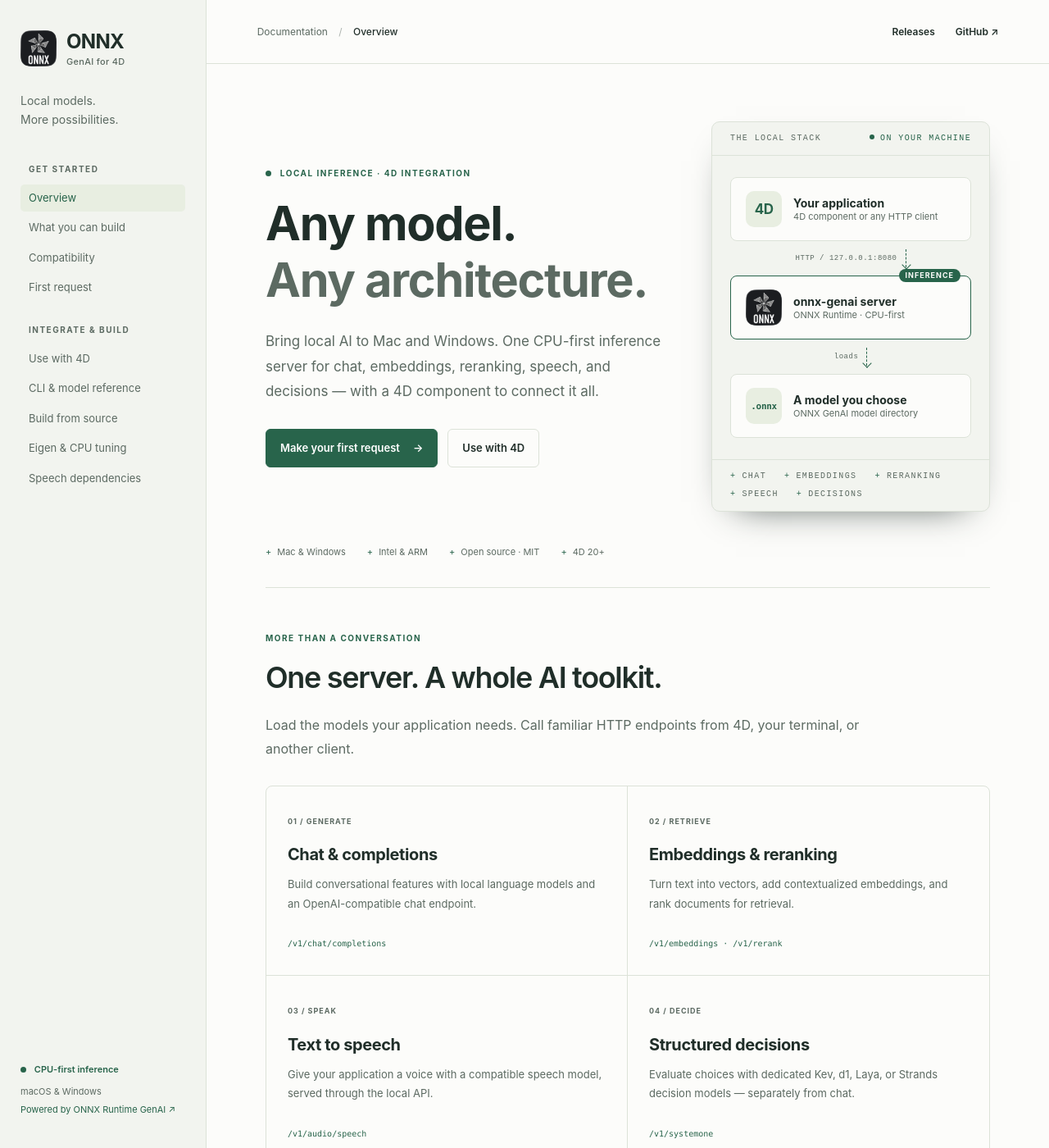
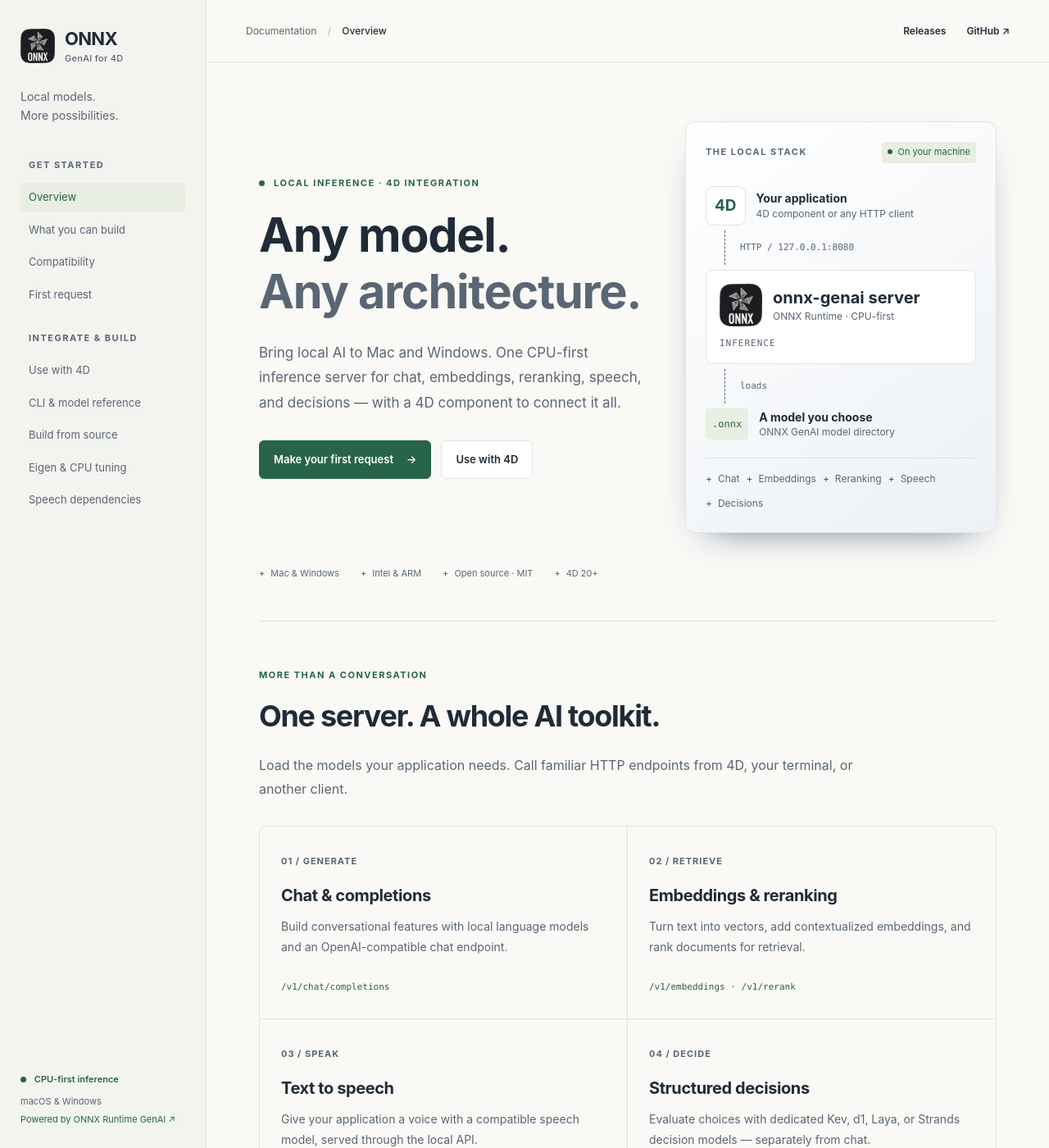
Before and after one commit to miyako/onnx-genai, a Jekyll site: the page built from index.html, in a window 1280 px wide and 1400 px high. Shown: the whole window at 82% size. Built offline with Jekyll 4.4.1, drawn with Linux system fonts in a browser that asks for light colours.

Commit message:
Align ONNX documentation with the shared five-site design
Standardize shell, typography, stack panel, component spacing, responsive layout and light/dark tokens. Document the shared guideline while preserving ONNX content and links.

Co-authored-by: Copilot App <223556219+Copilot@users.noreply.github.com>

```diff
--- a/_config.yml
+++ b/_config.yml
@@ -21,6 +21,7 @@ exclude:
   - "resources"
   - "LICENSE"
   - "README.md"
+  - "SITE-DESIGN.md"
   - "Gemfile"
   - "cpp"
   - "onnxruntime-genai"
--- a/_layouts/default.html
+++ b/_layouts/default.html
@@ -13,7 +13,7 @@
     <a class="skip-link" href="#main">Skip to content</a>
     <aside class="sidebar">
       <a class="brand" href="{{ '/' | relative_url }}" aria-label="ONNX GenAI home">
-        <img src="{{ site.logo | relative_url }}" width="44" height="44" alt="">
+        <img src="{{ site.logo | relative_url }}" width="42" height="42" alt="">
         <span>ONNX<span class="brand-subtitle">GenAI for 4D</span></span>
       </a>
       <p class="sidebar-caption">Local models.<br>More possibilities.</p>
@@ -41,7 +41,7 @@
         <span>Documentation <span aria-hidden="true">/</span> <strong>{{ page.title | default: page.name | remove: '.md' | escape }}</strong></span>
         <div><a href="{{ site.github.repository_url }}/releases">Releases</a><a href="{{ site.github.repository_url }}">GitHub <span aria-hidden="true">&#8599;</span></a></div>
       </header>
-      <main id="main" class="{% if page.landing %}landing{% else %}document{% endif %}">
+      <main id="main" tabindex="-1" class="{% if page.landing %}landing{% else %}document{% endif %}">
         {{ content }}
       </main>
       <footer class="site-footer">
--- a/assets/css/site.css
+++ b/assets/css/site.css
@@ -1,13 +1,16 @@
 :root {
-  color-scheme: light;
-  --paper: #fcfcfa;
-  --surface: #f2f4ef;
-  --ink: #202e29;
-  --muted: #5c6a62;
-  --line: #dce2d8;
+  color-scheme: light dark;
+  --paper: #faf9f6;
+  --surface: #fff;
+  --sidebar-bg: #f3f3ef;
+  --ink: #202b38;
+  --muted: #596675;
+  --line: #e0e3e5;
   --accent: #28644b;
   --soft: #e8eee1;
-  --code: #172a25;
+  --code: #122b3b;
+  --panel-end: #edf1f5;
+  --panel-shadow: 0 18px 45px -30px #233c60;
   --sidebar: 252px;
 }
 * { box-sizing: border-box; }
@@ -21,76 +24,78 @@ p { margin: 0 0 20px; }
 h1, h2, h3, h4, h5, h6 { color: var(--ink); line-height: 1.2; }
 h1, h2 { letter-spacing: -1.3px; }
 h1 { font-size: clamp(36px, 4.5vw, 64px); font-weight: 650; margin: 0 0 25px; }
-h2 { font-size: clamp(27px, 3vw, 36px); font-weight: 620; margin: 0 0 22px; }
+h2 { font-size: clamp(27px, 3vw, 36px); font-weight: 650; margin: 0 0 24px; }
 h3 { font-size: 20px; letter-spacing: -.4px; }
 .skip-link { position: fixed; top: -100px; left: 16px; z-index: 20; padding: 10px 20px; background: var(--ink); color: var(--paper); }
 .skip-link:focus { top: 12px; }
-.sidebar { position: fixed; inset: 0 auto 0 0; display: flex; flex-direction: column; width: var(--sidebar); padding: 36px 25px; background: var(--surface); border-right: 1px solid var(--line); overflow-y: auto; }
-.brand { display: flex; align-items: center; gap: 12px; color: var(--ink); text-decoration: none; font-size: 24px; font-weight: 750; line-height: 1.25; letter-spacing: -.7px; }
-.brand img { flex: 0 0 44px; border-radius: 10px; }
+.sidebar { position: fixed; inset: 0 auto 0 0; display: flex; flex-direction: column; width: var(--sidebar); padding: 34px 25px 24px; background: var(--sidebar-bg); border-right: 1px solid var(--line); overflow-y: auto; }
+.brand { display: flex; align-items: center; gap: 12px; color: var(--ink); text-decoration: none; font-size: 22px; font-weight: 700; line-height: 1.25; letter-spacing: -.7px; }
+.brand img { flex: 0 0 42px; width: 42px; border-radius: 10px; }
 .brand-subtitle { display: block; margin-top: 3px; color: var(--muted); font-size: 11px; font-weight: 500; letter-spacing: .3px; }
 .sidebar-caption { margin: 28px 0 18px; color: var(--muted); font-size: 14px; line-height: 1.65; }
-nav { display: flex; flex-direction: column; gap: 3px; }
-.nav-label, .eyebrow, .feature-index { font-size: 10px; font-weight: 700; letter-spacing: 1.5px; text-transform: uppercase; }
+nav { display: flex; flex-direction: column; gap: 4px; }
+.nav-label, .eyebrow, .feature-index { font-size: 11px; font-weight: 700; letter-spacing: 1.5px; text-transform: uppercase; }
 .nav-label { color: var(--muted); margin: 22px 10px 7px; }
-nav a { padding: 7px 10px; color: var(--muted); border-radius: 5px; text-decoration: none; font-size: 13px; line-height: 1.5; }
+nav a { padding: 8px 10px; color: var(--muted); border-radius: 5px; text-decoration: none; font-size: 13px; line-height: 1.5; }
 nav a:hover, nav a[aria-current] { color: var(--accent); background: var(--soft); }
 .sidebar-bottom { margin-top: auto; padding-top: 44px; color: var(--muted); font-size: 11px; line-height: 2; }
 .sidebar-bottom a { text-decoration: none; }
 .runtime-label { display: block; color: var(--accent); font-weight: 600; margin-bottom: 5px; }
 .status-dot { display: inline-block; width: 7px; height: 7px; margin-right: 7px; background: var(--accent); border-radius: 50%; }
 .workspace { margin-left: var(--sidebar); }
-.topbar { display: flex; align-items: center; justify-content: space-between; gap: 20px; min-height: 78px; padding: 18px 6%; border-bottom: 1px solid var(--line); color: var(--muted); font-size: 12px; }
+.topbar { display: flex; flex-wrap: wrap; align-items: center; justify-content: space-between; gap: 12px 20px; min-height: 76px; padding: 18px 48px; border-bottom: 1px solid var(--line); color: var(--muted); font-size: 12px; }
 .topbar strong { font-weight: 500; color: var(--ink); }
 .topbar > span > span { margin: 0 10px; opacity: .5; }
-.topbar div { display: flex; gap: 25px; }
+.topbar div { display: flex; flex-wrap: wrap; gap: 12px 25px; }
 .topbar a { color: var(--ink); font-weight: 600; text-decoration: none; }
-main, .site-footer { max-width: 1140px; margin: auto; padding: 0 7%; }
+main, .site-footer { max-width: 1240px; margin: auto; padding: 0 64px; }
 main { min-width: 0; }
-.landing section { padding: 52px 0; border-bottom: 1px solid var(--line); }
-.landing .hero { display: grid; grid-template-columns: minmax(0, 1fr) 340px; align-items: center; column-gap: 44px; padding: 70px 0 32px; }
+.landing section { padding: 56px 0; border-bottom: 1px solid var(--line); }
+.landing .hero { display: grid; grid-template-columns: minmax(0, 1.2fr) minmax(300px, 380px); align-items: center; gap: 0 44px; padding: 72px 0 48px; }
+.hero-copy { min-width: 0; }
 .eyebrow { margin-bottom: 18px; color: var(--accent); }
 .hero h1 span { color: var(--muted); }
 .lede { max-width: 610px; color: var(--muted); font-size: 17px; line-height: 1.8; }
 .actions { display: flex; flex-wrap: wrap; gap: 12px; margin-top: 30px; }
-.button { display: inline-flex; align-items: center; justify-content: center; gap: 16px; padding: 11px 17px; border: 1px solid var(--line); border-radius: 6px; color: var(--ink); text-decoration: none; font-size: 13px; font-weight: 600; }
+.button { display: inline-flex; align-items: center; justify-content: center; gap: 16px; min-height: 44px; padding: 11px 17px; border: 1px solid var(--line); border-radius: 6px; background: var(--surface); color: var(--ink); text-decoration: none; font-size: 13px; font-weight: 600; }
 .button:hover { background: var(--soft); }
 .button.primary { color: #fff; background: var(--accent); border-color: var(--accent); }
 .button.primary:hover { filter: brightness(1.12); }
 .hero-meta { grid-column: 1 / -1; display: flex; flex-wrap: wrap; gap: 8px 26px; margin-top: 40px; color: var(--muted); font-size: 11px; }
 .hero-meta span::before { content: "+"; color: var(--accent); margin-right: 7px; }
-.stack-panel { min-width: 0; border: 1px solid var(--line); border-radius: 10px; background: var(--surface); box-shadow: 0 18px 45px -30px var(--ink); overflow: hidden; }
-.panel-top, .panel-bottom { display: flex; flex-wrap: wrap; justify-content: space-between; gap: 6px 18px; padding: 12px 22px; color: var(--muted); font: 10px/1.6 ui-monospace, "SFMono-Regular", monospace; letter-spacing: 1.4px; text-transform: uppercase; }
-.panel-top { border-bottom: 1px solid var(--line); }
-.panel-bottom { justify-content: flex-start; gap: 6px 22px; border-top: 1px solid var(--line); }
+.stack-panel { min-width: 0; padding: 24px; border: 1px solid var(--line); border-radius: 12px; background: linear-gradient(145deg, var(--surface), var(--panel-end)); box-shadow: var(--panel-shadow); }
+.panel-top, .panel-bottom { display: flex; flex-wrap: wrap; gap: 8px; color: var(--muted); font-size: 12px; }
+.panel-top { align-items: center; justify-content: space-between; gap: 10px; margin-bottom: 28px; }
+.panel-label { font-size: 11px; font-weight: 700; letter-spacing: 1.5px; text-transform: uppercase; }
+.panel-bottom { padding-top: 14px; border-top: 1px solid var(--line); }
 .panel-bottom span::before { content: "+"; color: var(--accent); margin-right: 7px; }
-.panel-tag { color: var(--accent); }
+.panel-tag { padding: 3px 7px; border-radius: 4px; background: var(--soft); color: var(--accent); font-size: 11px; }
 .panel-tag::before { content: ""; display: inline-block; width: 6px; height: 6px; margin-right: 7px; background: var(--accent); border-radius: 50%; vertical-align: 1px; }
-.stack-flow { display: flex; flex-direction: column; align-items: stretch; padding: 26px 22px; }
-.stack-node { position: relative; display: flex; flex: 1 1 0; align-items: center; gap: 14px; min-width: 0; padding: 16px 18px; background: var(--paper); border: 1px solid var(--line); border-radius: 8px; }
-.engine-node { border-color: var(--accent); }
-.node-mark { display: grid; place-items: center; flex: 0 0 44px; height: 44px; border-radius: 10px; background: var(--soft); color: var(--accent); font-size: 17px; font-weight: 750; letter-spacing: -.5px; }
-.file-mark { font: 650 11px/1 ui-monospace, "SFMono-Regular", Consolas, monospace; letter-spacing: -.3px; }
-.node-logo { flex: 0 0 44px; border-radius: 10px; }
+.stack-node { display: flex; align-items: center; gap: 13px; min-width: 0; }
+.engine-node { flex-wrap: wrap; padding: 16px; border: 1px solid var(--line); border-radius: 8px; background: var(--surface); }
+.model-node { margin: 0 0 22px; }
+.node-mark { flex: 0 0 auto; padding: 6px 10px; border: 1px solid var(--line); border-radius: 9px; background: var(--surface); color: var(--accent); font-size: 19px; font-weight: 700; }
+.file-mark { padding: 10px 8px; border: 0; border-radius: 5px; background: var(--soft); font: 12px/1.5 "SFMono-Regular", Consolas, "Liberation Mono", monospace; }
+.node-logo { flex: 0 0 52px; width: 52px; border-radius: 10px; }
 .node-text { display: flex; flex-direction: column; min-width: 0; line-height: 1.4; }
-.node-text strong { font-size: 14px; font-weight: 650; }
-.node-text small { color: var(--muted); font-size: 11px; }
-.node-badge { position: absolute; top: -9px; right: 12px; padding: 0 8px; background: var(--accent); color: var(--paper); border-radius: 99px; font-size: 9px; font-weight: 700; letter-spacing: 1px; text-transform: uppercase; }
-.stack-link { display: flex; flex: 0 0 auto; flex-direction: row; align-items: center; justify-content: center; gap: 10px; padding: 10px 0; color: var(--muted); font: 9px/1.4 ui-monospace, "SFMono-Regular", monospace; letter-spacing: .5px; text-align: center; }
-.link-line { position: relative; width: 0; height: 22px; border-left: 1px dashed var(--accent); }
-.link-line::after { content: ""; position: absolute; left: -4px; bottom: -1px; width: 7px; height: 7px; border-top: 1px solid var(--accent); border-right: 1px solid var(--accent); transform: rotate(135deg); }
+.node-text strong { font-size: 14px; line-height: 1.4; font-weight: 650; }
+.node-text small { color: var(--muted); font-size: 12px; line-height: 1.5; }
+.engine-node .node-text { flex: 1 1 120px; }
+.engine-node strong { font-size: 20px; }
+.node-badge { flex: 0 0 100%; color: var(--muted); font: 11px/1.5 "SFMono-Regular", Consolas, "Liberation Mono", monospace; letter-spacing: 1px; text-transform: uppercase; }
+.stack-link { margin: 6px 0 6px 23px; padding: 10px 18px; border-left: 1px dashed var(--muted); color: var(--muted); font: 11px/2 "SFMono-Regular", Consolas, "Liberation Mono", monospace; overflow-wrap: anywhere; }
 .section-intro { max-width: 730px; color: var(--muted); }
 .capability-grid { display: grid; grid-template-columns: repeat(2, minmax(0, 1fr)); margin-top: 30px; border: 1px solid var(--line); border-radius: 8px; overflow: hidden; }
 .capability { padding: 26px; min-width: 0; }
 .capability:nth-child(odd) { border-right: 1px solid var(--line); }
 .capability:nth-child(-n+2) { border-bottom: 1px solid var(--line); }
-.feature-index { color: var(--muted); font-size: 9px; letter-spacing: 1px; }
+.feature-index { color: var(--muted); font-size: 11px; letter-spacing: 1px; }
 .capability h3 { margin: 17px 0 13px; }
-.capability p, .card p { font-size: 13px; line-height: 1.8; color: var(--muted); }
-.capability > code { font-size: 10px; color: var(--accent); }
+.capability p, .card p { font-size: 14px; line-height: 1.8; color: var(--muted); }
+.capability > code { font-size: 11px; color: var(--accent); }
 .section-note { margin: 23px 0 0; font-size: 12px; color: var(--muted); }
 .cards { display: grid; grid-template-columns: repeat(2, minmax(0, 1fr)); gap: 18px; }
-.card { display: flex; flex-direction: column; padding: 27px; border: 1px solid var(--line); border-radius: 8px; background: var(--surface); color: var(--ink); text-decoration: none; transition: transform .2s, border-color .2s; }
+.card { display: flex; flex-direction: column; padding: 26px; border: 1px solid var(--line); border-radius: 8px; background: var(--surface); color: var(--ink); text-decoration: none; transition: transform .2s, border-color .2s; }
 .card:hover { transform: translateY(-2px); border-color: var(--accent); }
 .card h3 { margin: 24px 0 14px; }
 .card h3 span { color: var(--accent); }
@@ -98,27 +103,27 @@ main { min-width: 0; }
 .table-wrap { margin: 27px 0; overflow-x: auto; border: 1px solid var(--line); border-radius: 7px; }
 table { width: 100%; border-collapse: collapse; text-align: left; font-size: 13px; }
 caption { padding: 12px 16px; background: var(--surface); color: var(--muted); text-align: left; font-size: 11px; font-weight: 600; }
-th, td { padding: 15px 16px; border-bottom: 1px solid var(--line); vertical-align: top; }
+th, td { padding: 14px 16px; border-bottom: 1px solid var(--line); vertical-align: top; }
 thead th { border-top: 1px solid var(--line); color: var(--muted); font-size: 11px; }
 tbody th { font-weight: 600; }
 .table-wrap tbody tr:last-child > * { border-bottom: 0; }
-.pill { display: inline-block; margin-bottom: 5px; padding: 2px 7px; border-radius: 4px; background: var(--soft); color: var(--accent); font-size: 10px; white-space: nowrap; }
-.callout { padding: 20px 24px; background: var(--soft); border-left: 3px solid var(--accent); border-radius: 0 6px 6px 0; font-size: 13px; margin-top: 25px; }
+.pill { display: inline-block; margin-bottom: 5px; padding: 2px 7px; border-radius: 4px; background: var(--soft); color: var(--accent); font-size: 11px; white-space: nowrap; }
+.callout { padding: 22px 24px; background: var(--soft); border-left: 3px solid var(--accent); border-radius: 0 6px 6px 0; font-size: 14px; margin-top: 25px; }
 .callout p { margin: 5px 0 0; }
 code { font-family: "SFMono-Regular", Consolas, "Liberation Mono", monospace; font-size: .85em; overflow-wrap: anywhere; }
 p code, li code, td code { padding: 2px 4px; background: var(--surface); border-radius: 3px; }
-pre { max-width: 100%; margin: 0 0 24px; padding: 24px; overflow-x: auto; background: var(--code); color: #e5eee0; border: 0; border-radius: 7px; font-size: 12px; line-height: 1.85; tab-size: 2; }
+pre { max-width: 100%; margin: 0 0 24px; padding: 24px; overflow-x: auto; background: var(--code); color: #faf6e4; border: 0; border-radius: 7px; font-family: "SFMono-Regular", Consolas, "Liberation Mono", monospace; font-size: 13px; line-height: 1.85; tab-size: 2; }
 pre code { font-size: inherit; overflow-wrap: normal; }
 .highlight { background: var(--code); border-radius: 7px; }
 .highlight pre { background: transparent; }
-.code-heading { display: flex; justify-content: space-between; gap: 15px; margin: 28px 0 9px; color: var(--muted); font-size: 10px; letter-spacing: .5px; }
+.code-heading { display: flex; flex-wrap: wrap; justify-content: space-between; gap: 8px 15px; margin: 28px 0 9px; color: var(--muted); font-size: 11px; letter-spacing: .5px; }
 .code-wrapper { position: relative; min-width: 0; }
-.code-wrapper pre { padding-top: 45px; }
-.copy-btn { display: flex; align-items: center; gap: 5px; position: absolute; top: 8px; right: 9px; padding: 5px 8px; background: #ffffff10; color: #e5eee0; border: 1px solid #ffffff30; border-radius: 4px; font: 10px/1.5 -apple-system, BlinkMacSystemFont, "Segoe UI", sans-serif; cursor: pointer; }
+.code-wrapper pre { padding-top: 48px; }
+.copy-btn { display: flex; align-items: center; gap: 5px; position: absolute; top: 8px; right: 8px; min-height: 32px; padding: 5px 8px; background: #ffffff10; color: #faf6e4; border: 1px solid #ffffff30; border-radius: 6px; font: 11px/1.5 -apple-system, BlinkMacSystemFont, "Segoe UI", sans-serif; cursor: pointer; }
 .copy-btn:hover { background: #ffffff25; }
 .copy-btn svg { pointer-events: none; }
 .copy-btn.show-tooltip::after { content: attr(data-tooltip); position: absolute; right: 0; bottom: calc(100% + 6px); padding: 4px 8px; border-radius: 4px; background: var(--ink); color: var(--paper); white-space: nowrap; }
-.site-footer { display: flex; justify-content: space-between; flex-wrap: wrap; gap: 14px; padding-top: 28px; padding-bottom: 38px; color: var(--muted); font-size: 11px; }
+.site-footer { display: flex; justify-content: space-between; flex-wrap: wrap; gap: 20px; padding-top: 28px; padding-bottom: 34px; color: var(--muted); font-size: 11px; }
 .site-footer a { color: inherit; }
 .document { padding-top: 54px; padding-bottom: 35px; overflow-wrap: anywhere; }
 .document h1 { font-size: clamp(32px, 4vw, 48px); }
@@ -129,38 +134,37 @@ pre code { font-size: inherit; overflow-wrap: normal; }
 .document blockquote { margin: 24px 0; padding: 15px 22px; background: var(--soft); border-left: 3px solid var(--accent); color: var(--muted); }
 .document blockquote p:last-child { margin-bottom: 0; }
 .document hr { border: 0; border-top: 1px solid var(--line); margin: 30px 0; }
-@media (min-width: 1600px) { :root { --sidebar: 280px; } main, .site-footer { padding-left: 65px; padding-right: 65px; } }
-@media (max-width: 1150px) {
+@media (max-width: 1200px) {
   :root { --sidebar: 225px; }
-  .sidebar { padding: 30px 18px; }
-  .landing .hero { grid-template-columns: minmax(0, 1fr) 300px; column-gap: 28px; }
+  .sidebar { padding-left: 18px; padding-right: 18px; }
+  main, .site-footer, .topbar { padding-left: 36px; padding-right: 36px; }
+  .landing .hero { column-gap: 28px; }
+  .stack-panel { padding: 18px; }
 }
-@media (max-width: 960px) {
-  .landing .hero { grid-template-columns: 1fr; }
-  .stack-panel { max-width: 460px; margin-top: 36px; }
+@media (max-width: 1000px) {
+  .landing .hero { grid-template-columns: minmax(0, 1fr); row-gap: 28px; }
+  .hero-copy { max-width: 620px; }
+  .stack-panel { width: 100%; max-width: 520px; }
+  .cards { grid-template-columns: minmax(0, 1fr); }
+  .hero-meta { margin-top: 12px; }
 }
 @media (max-width: 720px) {
   html { scroll-padding-top: 20px; }
-  .sidebar { position: static; width: 100%; padding: 20px 6%; border-right: 0; border-bottom: 1px solid var(--line); }
+  .sidebar { position: static; width: 100%; padding: 20px 24px; border-right: 0; border-bottom: 1px solid var(--line); }
   .brand { font-size: 22px; }
   .sidebar-caption, .sidebar-bottom, .nav-label { display: none; }
-  nav { flex-direction: row; flex-wrap: wrap; gap: 3px 6px; margin-top: 18px; }
-  nav a { padding: 5px 7px; font-size: 11px; }
+  nav { flex-direction: row; flex-wrap: wrap; gap: 4px; margin-top: 18px; }
   .workspace { margin-left: 0; }
-  .topbar { padding: 14px 6%; min-height: 60px; font-size: 10px; }
+  .topbar { padding: 14px 24px; min-height: 60px; font-size: 12px; }
   .topbar div { gap: 16px; }
-  main, .site-footer { padding-left: 6%; padding-right: 6%; }
-  .landing .hero { padding-top: 42px; grid-template-columns: 1fr; }
-  h1 { font-size: clamp(35px, 7vw, 49px); }
-  .hero .eyebrow { font-size: 8px; letter-spacing: 1px; }
-  .lede { font-size: 15px; }
-  .hero-meta { margin-top: 25px; gap: 7px 14px; font-size: 10px; }
-  .landing section { padding: 37px 0; }
-  .cards { grid-template-columns: 1fr; }
-  .card, .capability { padding: 21px; }
+  main, .site-footer { padding-left: 24px; padding-right: 24px; }
+  .landing .hero { padding: 44px 0 36px; }
+  .lede { font-size: 16px; }
+  .hero-meta { gap: 7px 14px; }
+  .landing section { padding: 38px 0; }
+  .card, .capability { padding: 24px; }
   .capability h3 { font-size: 18px; }
   th, td { padding: 12px; }
-  pre { font-size: 11px; padding: 18px; }
   .document { padding-top: 35px; }
 }
 @media (max-width: 480px) {
@@ -171,20 +175,20 @@ pre code { font-size: inherit; overflow-wrap: normal; }
   .topbar > span > span { margin: 0 4px; }
   .topbar { gap: 12px; }
 }
-@media (max-width: 480px) {
-    .panel-top, .panel-bottom { padding: 10px 14px; }
-  .stack-flow { padding: 20px 14px; }
+@media (max-width: 380px) {
+  main, .site-footer, .sidebar, .topbar { padding-left: 18px; padding-right: 18px; }
 }
 @media (prefers-color-scheme: dark) {
-  :root { color-scheme: dark; --paper: #17211c; --surface: #1e2a23; --ink: #e4e9df; --muted: #a9b8ad; --line: #35453a; --accent: #9dc9aa; --soft: #293d30; --code: #101b16; }
-  .button.primary { color: #17211c; }
+  :root { --paper: #1b1e22; --surface: #23272c; --sidebar-bg: #23272c; --ink: #e7ebef; --muted: #b0bac4; --line: #3a424c; --accent: #9dc9aa; --soft: #293d30; --code: #101820; --panel-end: #292f36; --panel-shadow: 0 18px 45px -30px #000; }
+  .button.primary { color: #1b1e22; }
 }
 @media (prefers-reduced-motion: reduce) {
   html { scroll-behavior: auto; }
   .card { transition: none; }
+  .card:hover { transform: none; }
 }
 @media print {
   .sidebar, .topbar, .copy-btn, .skip-link { display: none; }
   .workspace { margin: 0; }
-  :root { --paper: #fff; --ink: #000; --muted: #444; --accent: #24543a; }
+  :root { color-scheme: light; --paper: #fff; --surface: #fff; --panel-end: #fff; --panel-shadow: none; --ink: #000; --muted: #444; --accent: #24543a; --soft: #eee; --line: #ccc; }
 }
--- a/index.html
+++ b/index.html
@@ -15,12 +15,12 @@ landing: true
     </div>
   </div>
   <div class="stack-panel" role="group" aria-label="The local stack: your 4D application or HTTP client calls the onnx-genai server over HTTP on 127.0.0.1:8080, which runs a model you choose with ONNX Runtime">
-    <div class="panel-top"><span>The local stack</span><span class="panel-tag">On your machine</span></div>
+    <div class="panel-top"><span class="panel-label">The local stack</span><span class="panel-tag">On your machine</span></div>
     <div class="stack-flow">
       <div class="stack-node app-node"><span class="node-mark" aria-hidden="true">4D</span><span class="node-text"><strong>Your application</strong><small>4D component or any HTTP client</small></span></div>
-      <div class="stack-link" aria-hidden="true"><span class="link-label">HTTP / 127.0.0.1:8080</span><span class="link-line"></span></div>
-      <div class="stack-node engine-node"><img class="node-logo" src="{{ site.logo | relative_url }}" width="44" height="44" alt="" aria-hidden="true"><span class="node-text"><strong>onnx-genai server</strong><small>ONNX Runtime &middot; CPU-first</small></span><span class="node-badge">Inference</span></div>
-      <div class="stack-link" aria-hidden="true"><span class="link-label">loads</span><span class="link-line"></span></div>
+      <div class="stack-link">HTTP / 127.0.0.1:8080</div>
+      <div class="stack-node engine-node"><img class="node-logo" src="{{ site.logo | relative_url }}" width="52" height="52" alt="" aria-hidden="true"><span class="node-text"><strong>onnx-genai server</strong><small>ONNX Runtime &middot; CPU-first</small></span><span class="node-badge">Inference</span></div>
+      <div class="stack-link">loads</div>
       <div class="stack-node model-node"><span class="node-mark file-mark" aria-hidden="true">.onnx</span><span class="node-text"><strong>A model you choose</strong><small>ONNX GenAI model directory</small></span></div>
     </div>
     <div class="panel-bottom"><span>Chat</span><span>Embeddings</span><span>Reranking</span><span>Speech</span><span>Decisions</span></div>
```
Also changed, not shown: SITE-DESIGN.md (added, +144 -0 lines).
